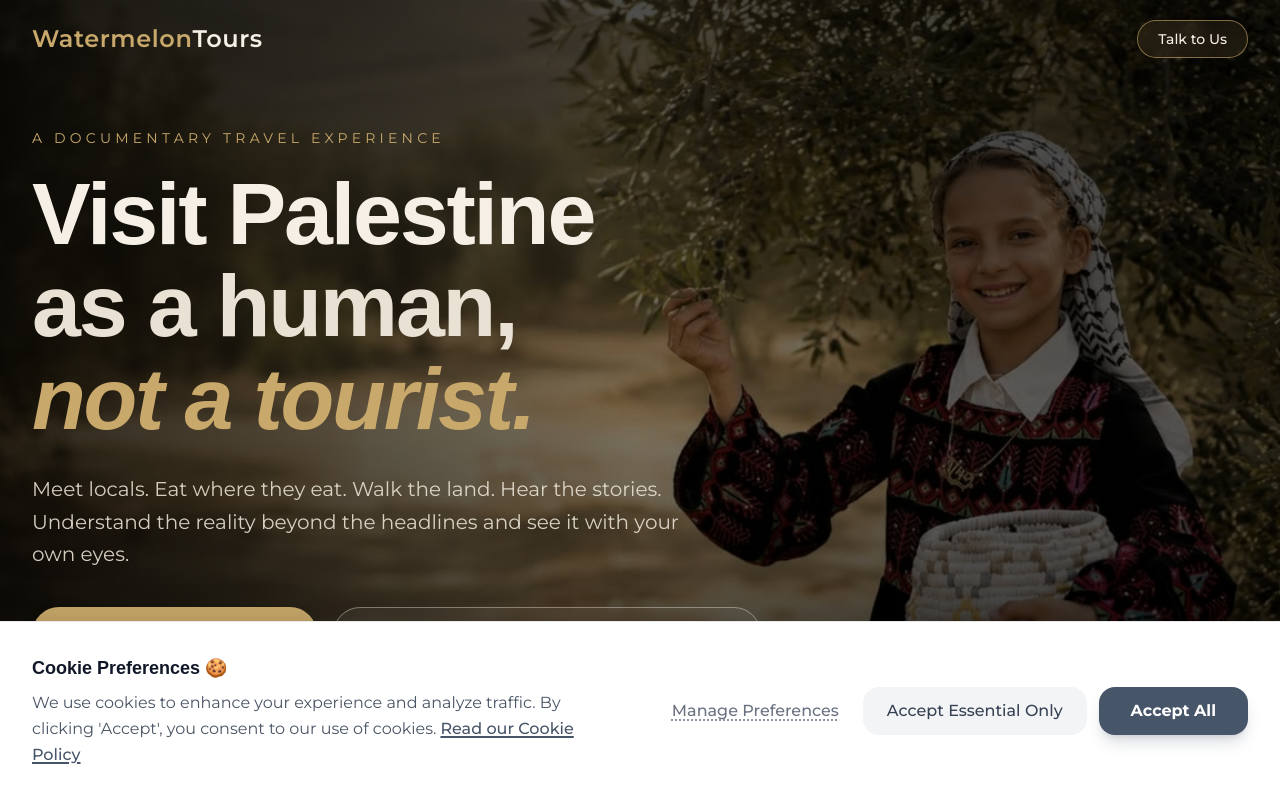
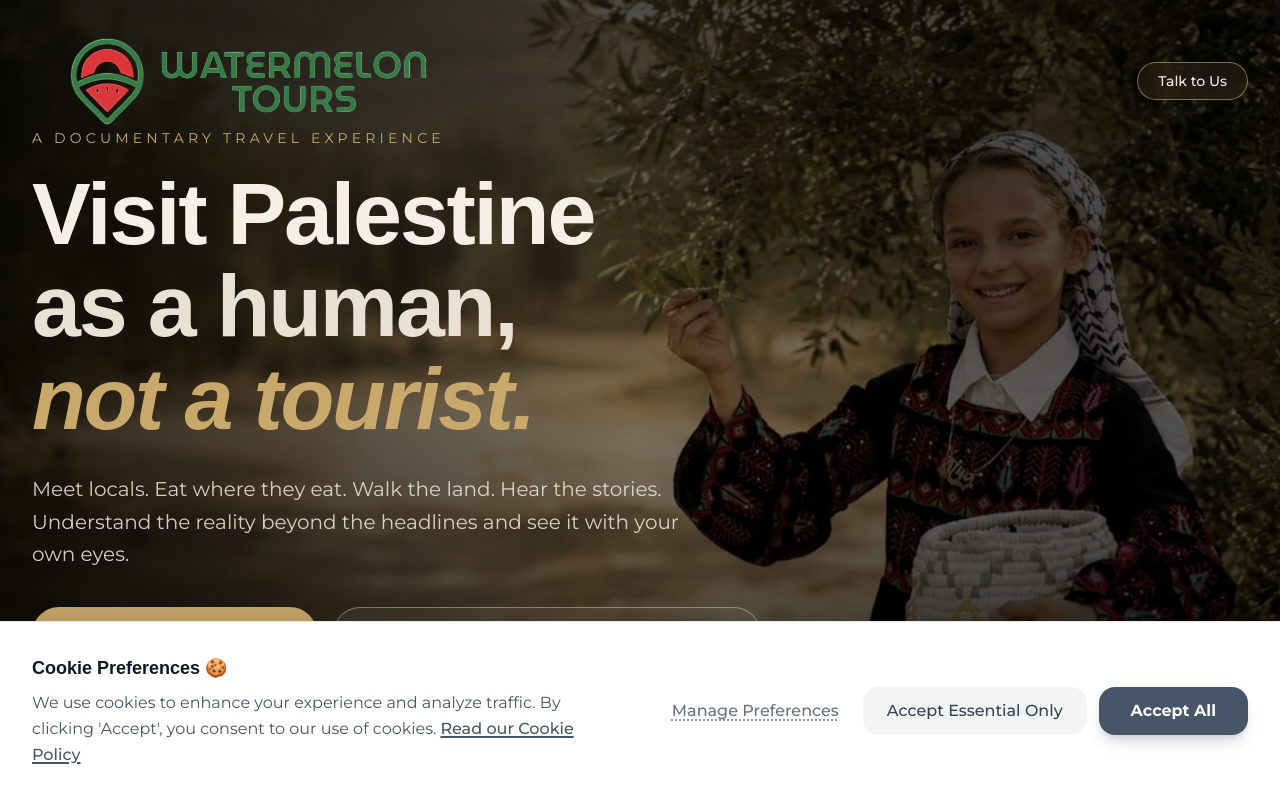
Before and after one commit to shhady/tourminded, a Next.js app: page /en/landing in a window 1280 px wide. Shown: the top 800 px of the page. Built offline with nearby package versions, Linux system fonts and the light colour scheme; no server answers; a web font is replaced by a local one.

Commit message:
python content directions

```diff
--- a/app/[locale]/landing/page.jsx
+++ b/app/[locale]/landing/page.jsx
@@ -1,5 +1,6 @@
 "use client";
 
+import Image from "next/image";
 import { useEffect, useRef, useState } from "react";
 
 const FRAME_COUNT = 282;
@@ -59,6 +60,14 @@ export default function LandingPage() {
   const [mode, setMode] = useState(null);
   const [loadProgress, setLoadProgress] = useState(0);
   const [ready, setReady] = useState(false);
+  const [scrolled, setScrolled] = useState(false);
+
+  useEffect(() => {
+    const onScroll = () => setScrolled(window.scrollY > 24);
+    onScroll();
+    window.addEventListener("scroll", onScroll, { passive: true });
+    return () => window.removeEventListener("scroll", onScroll);
+  }, []);
 
   useEffect(() => {
     const mq = window.matchMedia(MOBILE_BREAKPOINT);
@@ -92,7 +101,7 @@ export default function LandingPage() {
     );
 
     const loadOne = (i) => {
-      const img = new Image();
+      const img = new window.Image();
       img.decoding = "async";
       img.src = FRAME_PATH(i + 1);
       frames[i] = img;
@@ -295,12 +304,37 @@ export default function LandingPage() {
       )}
 
       <header className="fixed top-0 left-0 right-0 z-50">
-        <div className="mx-auto flex max-w-7xl items-center justify-between px-5 py-4 sm:px-8 sm:py-5">
+        <div
+          aria-hidden="true"
+          className={`pointer-events-none absolute inset-x-0 top-0 -bottom-6 transition-opacity duration-300 ${
+            scrolled ? "opacity-100" : "opacity-0"
+          }`}
+        >
+          <div className="absolute inset-0 bg-gradient-to-b from-black/80 via-black/60 to-transparent" />
+          <div
+            className="absolute inset-0 backdrop-blur-md"
+            style={{
+              WebkitMaskImage:
+                "linear-gradient(to bottom, black 60%, transparent 100%)",
+              maskImage:
+                "linear-gradient(to bottom, black 60%, transparent 100%)",
+            }}
+          />
+        </div>
+
+        <div className="relative mx-auto flex max-w-7xl items-center justify-between px-5 py-4 sm:px-8 sm:py-5">
           <a
             href="#top"
             className="text-xl font-semibold tracking-wide text-[#f5efe6] sm:text-2xl"
           >
-            <span className="text-[#c9a96b]">Watermelon</span>Tours
+            {/* <span className="text-[#c9a96b]">Watermelon</span>Tours */}
+          <Image
+            src="/logo1.png"
+            alt="Watermelon Tours Logo"
+            width={100}
+            height={40}
+            className="h-auto w-auto"
+          />
           </a>
 
           <nav className="hidden items-center gap-8 md:flex">
```
